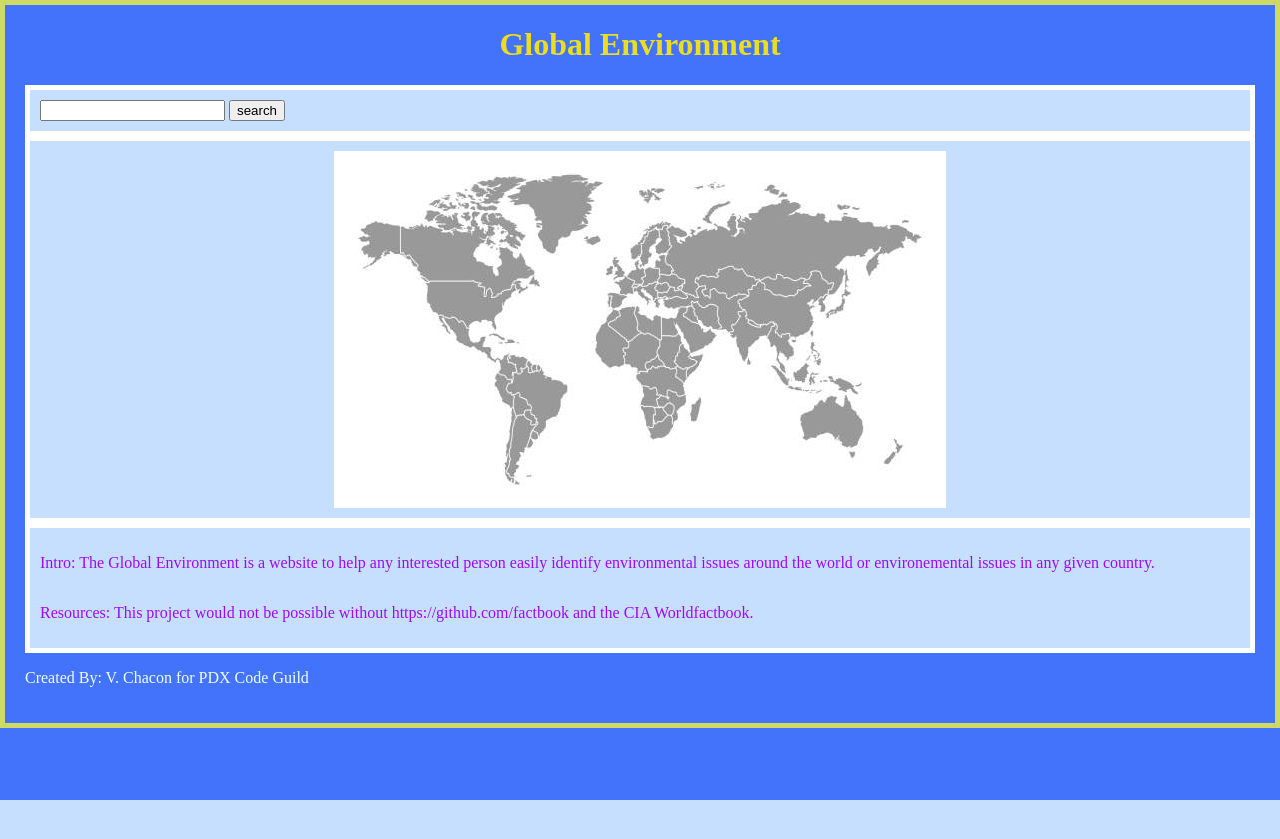
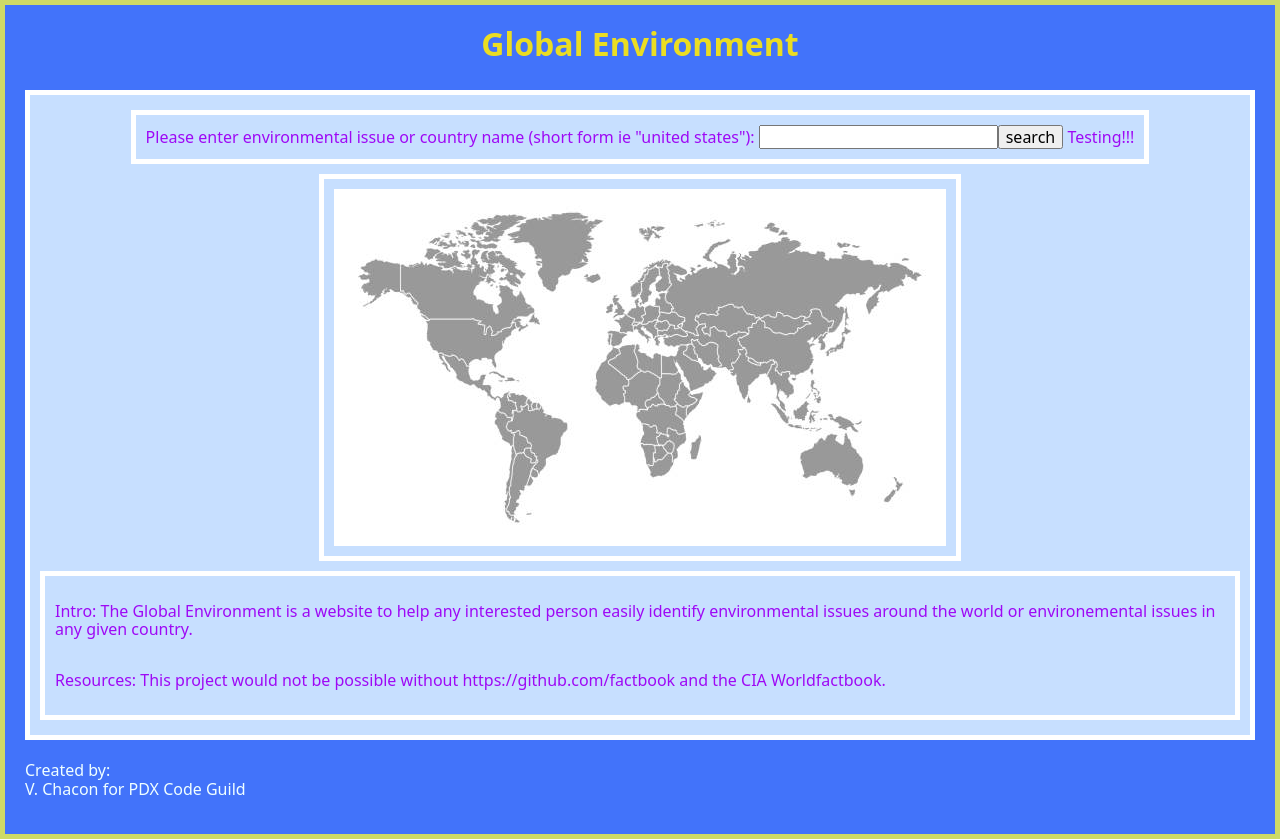
Before and after one commit to vanessachacon/World-Environment-Status, a Django app: page / in a window 1280 px wide. Before the commit the page ends 800 px from the top, so only its background shows below. Run offline with Django 4.2, Linux system fonts and the light colour scheme.

Commit message:
basic css finished

```diff
--- a/Capstone/issues_environment/static/issues_environment/styling.css
+++ b/Capstone/issues_environment/static/issues_environment/styling.css
@@ -1,12 +1,17 @@
 
-
+header{
+  text-align:center;
+}
 text{color:rgb(240, 235, 235)}
 h1{text-align:center;
     color:rgb(235, 221, 34)}
 body {
-
+    display: flex;
+    flex-direction: column;
+    flex-grow: calc();
     /* width: 600px; */
-    margin: 0 auto;
+    margin: 0;
+    min-height: 100vh;
     background-color: #4273fa;
     padding: 0 20px 20px 20px;
     border: 5px solid rgb(206, 218, 102);
@@ -17,7 +22,7 @@ div{
   flex-direction: row;
   flex-wrap: wrap;
   /* width: 100px; */
-  margin: 0 auto;
+  margin: 5px auto;
   background-color: #c7dfff;
   padding: 10px 10px 10px 10px;
   border: 5px solid rgb(255, 255, 255);
--- a/Capstone/issues_environment/templates/issues-environment/index.html
+++ b/Capstone/issues_environment/templates/issues-environment/index.html
@@ -6,18 +6,26 @@
     <meta http-equiv="X-UA-Compatible" content="IE=edge">
     <meta name="viewport" content="width=device-width, initial-scale=1.0">
     {% load static %}
+    <link rel="stylesheet" href="https://cdn.jsdelivr.net/npm/modern-normalize@1.1.0/modern-normalize.min.css">
     <link rel="stylesheet" href="{% static 'issues_environment/styling.css' %}">
     <title>Global Environment</title>
+    <script src="https://unpkg.com/vue@next"></script>
 </head>
+
+<body>
     <header>
         <h1>Global Environment</h1>
     </header>
+    <div id="app">
 
-<body>
         <div>
-        <form id="input">
-            <input type="text">
+            <form>
+                {% csrf_token %}
+                <label for='searchEntry'> Please enter environmental issue or country name (short form ie "united
+                    states"):
+                    <input v-model="searchEntry" type="text" id="searchEntry">
                     <button type="submit">search</button>
+                    [[message]]
             </form>
         </div>
         <div>
@@ -29,7 +37,8 @@
 
             <p>
                 Intro:
-                    The Global Environment is a website to help any interested person easily identify environmental issues around the world or environemental issues in any given country.
+                The Global Environment is a website to help any interested person easily identify environmental issues
+                around the world or environemental issues in any given country.
             </p>
 
             <p>
@@ -43,11 +52,25 @@
         </div>
 
 
+    </div>
+    <script>
+        const App = {
+            delimiters: ['[[', ']]'],
+            data() {
+                return {
+                    message: 'Testing!!!',
+                }
+            },
+                methods: {
 
+                },
+            }
+                Vue.createApp(App).mount('#app')
+    </script>
 </body>
 <footer>
     <p>
-        Created By: V. Chacon for PDX Code Guild
+        Created by: <tab></tab> V. Chacon for PDX Code Guild
     </p>
 
 </footer>
```
Also changed, not shown: Capstone/issues_environment/templates/issues-environment/vue.html (+7 -1 lines). Lines whose indentation alone changed are shown as unchanged.
